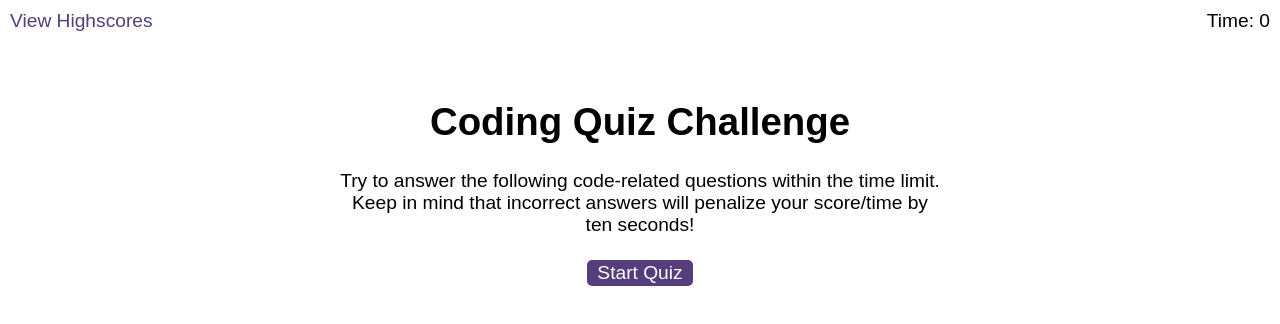
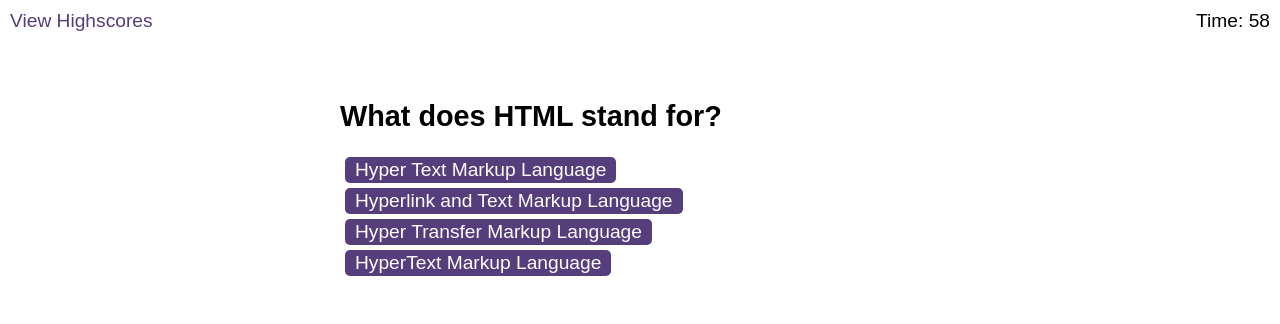
Before and after one commit to jeylanab/QUIZ-APPLICATION, a plain HTML site: page index.html in a window 1280 px wide. Both pictures are taken after a click on the button "Start Quiz". Drawn offline with Linux system fonts and the light colour scheme.

Commit message:
added logic.js file and modified html, css and js

```diff
--- a/assets/css/styles.css
+++ b/assets/css/styles.css
@@ -62,6 +62,7 @@ li:nth-child(odd) {
   display: none;
 }
 
+
 .start {
   text-align: center;
 }
--- a/assets/js/logic.js
+++ b/assets/js/logic.js
@@ -1,12 +1,21 @@
-console.log(this)
+var questions = [
+    {
+      question: "What does HTML stand for?",
+      choices: ["Hyper Text Markup Language", "Hyperlink and Text Markup Language", "Hyper Transfer Markup Language", "HyperText Markup Language"],
+      correctAnswer: "HyperText Markup Language",
+    },
+    {
+      question: "Which of the following is used for styling in web development?",
+      choices: ["HTML", "CSS", "JavaScript", "Python"],
+      correctAnswer: "CSS",
+    },
+    {
+      question: "What is the purpose of JavaScript in web development?",
+      choices: ["1. Backend development", "2.Styling", "3. Frontend development", "4. Database management"],
+      correctAnswer: "Frontend development",
+    },
+    {
 
-// Create a code quiz that contains the following requirements:
-
-// A start button that when clicked a timer starts and the first question appears.
-
-// Questions contain buttons for each answer.
-// When answer is clicked, the next question appears
-// If the answer clicked was incorrect then subtract time from the clock
-// The quiz should end when all questions are answered or the timer reaches 0.
-
-// When the game ends, it should display their score and give the user the ability to save their initials and their score
+    }
+    // Add more questions with the same structure
+  ];
--- a/assets/js/question.js
+++ b/assets/js/question.js
@@ -0,0 +1,100 @@
+document.addEventListener("DOMContentLoaded", function () {
+    // Global variables
+    var startButton = document.getElementById("start");
+    var questionBox = document.getElementById("questions");
+    var choicesBox = document.getElementById("choices");
+    var feedbackBox = document.getElementById("feedback");
+    var timeDisplay = document.getElementById("time");
+    var finalScoreDisplay = document.getElementById("final-score");
+    var initialsInput = document.getElementById("initials");
+    var submitButton = document.getElementById("submit");
+
+    var currentIndex = 0;
+    var score = 0;
+    var timeLeft = 60;
+
+
+
+    function startQuiz() {
+      // Hide the start screen and show the questions
+      document.getElementById("start-screen").classList.add("hide");
+      questionBox.classList.remove("hide");
+
+      // Display the first question
+      showQuestion();
+
+      // Start the timer
+      startTimer();
+    }
+
+    function showQuestion() {
+      var currentQuestion = questions[currentIndex];
+
+      // Display the question title
+      document.getElementById("question-title").textContent = currentQuestion.question;
+
+      // Display the choices
+      choicesBox.textContent = "";
+      for (var i = 0; i < currentQuestion.choices.length; i++) {
+        var choiceButton = document.createElement("button");
+        choiceButton.textContent = currentQuestion.choices[i];
+        choiceButton.addEventListener("click", checkAnswer);
+        choicesBox.appendChild(choiceButton);
+      }
+    }
+
+    function checkAnswer(event) {
+      var selectedAnswer = event.target.textContent;
+      var currentQuestion = questions[currentIndex];
+
+      // Check if the selected answer is correct
+      if (selectedAnswer === currentQuestion.correctAnswer) {
+        feedbackBox.textContent = "Correct!";
+        score++;
+      } else {
+        feedbackBox.textContent = "Wrong! -10 seconds";
+        timeLeft -= 10;
+      }
+
+      // Move to the next question or end the quiz
+      currentIndex++;
+      if (currentIndex < questions.length) {
+        showQuestion();
+      } else {
+        endQuiz();
+      }
+    }
+
+    function endQuiz() {
+      // Stop the timer
+      clearInterval(timer);
+
+      // Display the final score and feedback
+      questionBox.classList.add("hide");
+      feedbackBox.textContent = ""; // Clear feedback before displaying the final score
+      document.getElementById("end-screen").classList.remove("hide");
+      finalScoreDisplay.textContent = score;
+
+      // Handle submitting initials (you can add more logic here)
+      submitButton.addEventListener("click", function () {
+        var initials = initialsInput.value;
+        console.log("Initials submitted:", initials);
+        // You can add logic to save the score with initials
+      });
+    }
+
+    function startTimer() {
+      var timer = setInterval(function () {
+        timeLeft--;
+        timeDisplay.textContent = timeLeft;
+
+        if (timeLeft <= 0) {
+          clearInterval(timer);
+          endQuiz();
+        }
+      }, 1000);
+    }
+
+    // Event listener for the start button
+    startButton.addEventListener("click", startQuiz);
+  });
--- a/index.html
+++ b/index.html
@@ -42,7 +42,7 @@
       <div id="feedback" class="feedback hide"></div>
     </div>
 
-    <script src="./assets/js/questions.js"></script>
+    <script src="./assets/js/question.js"></script>
     <script src="./assets/js/logic.js"></script>
   </body>
 </html>
```
